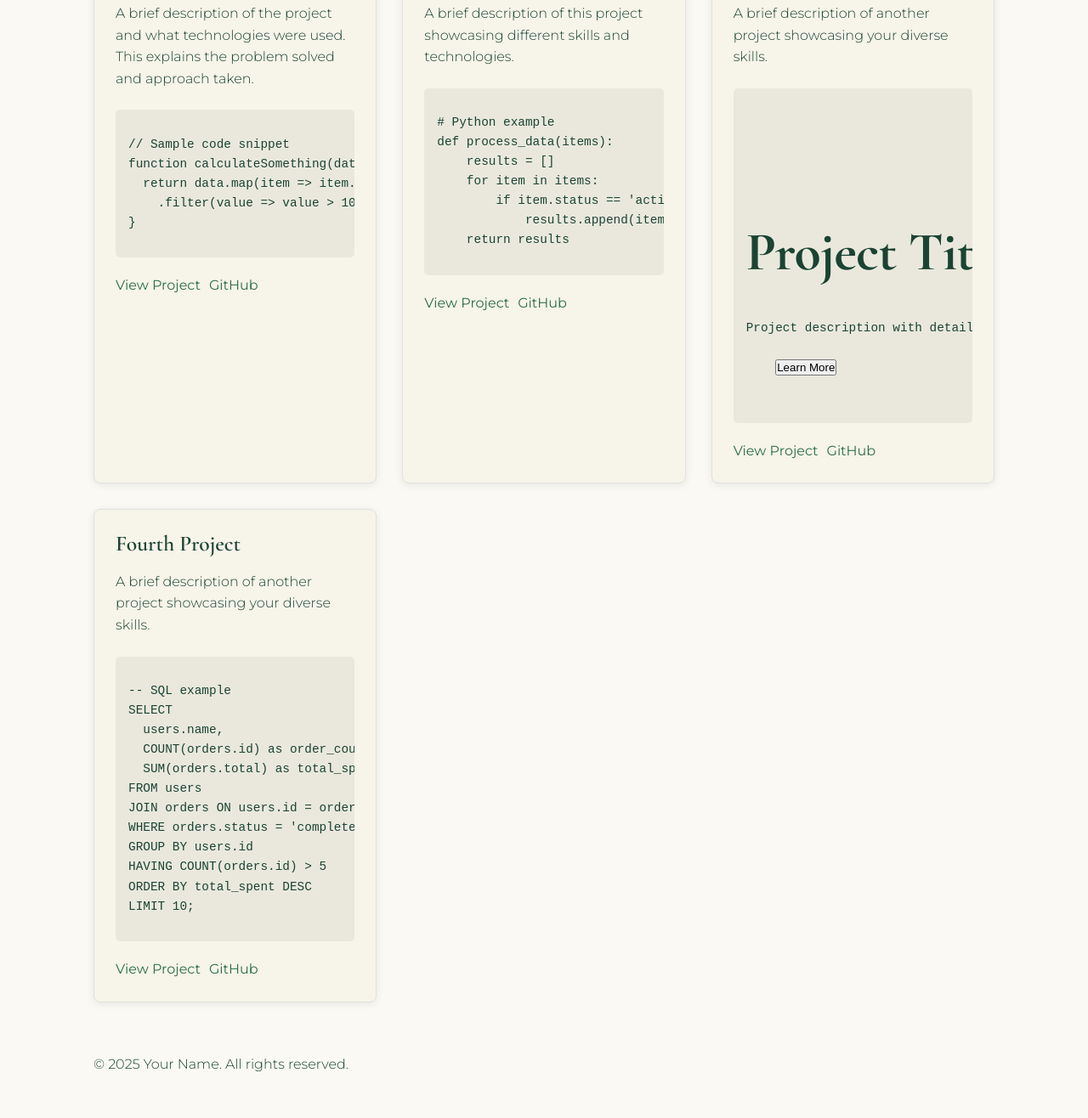
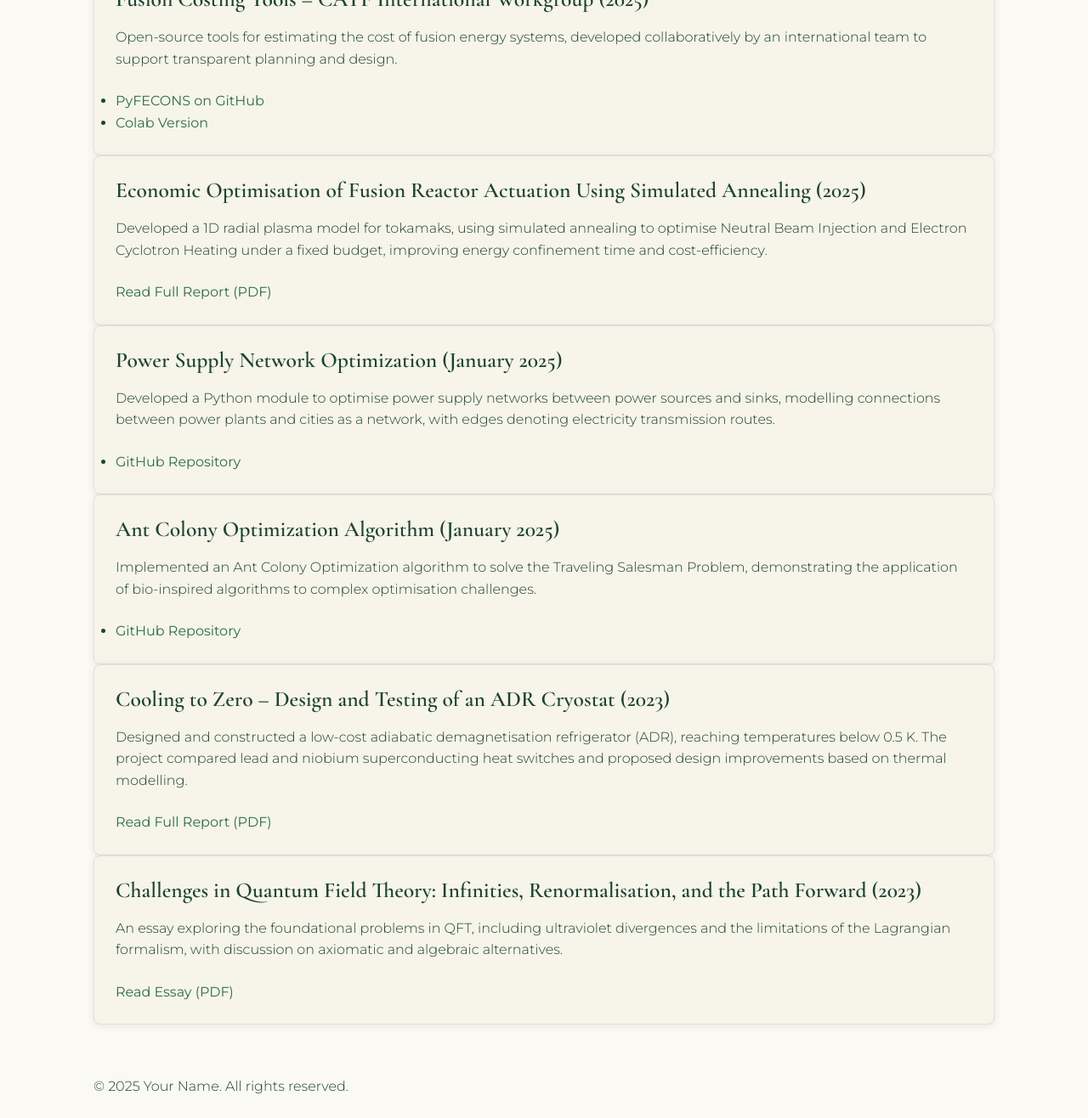
Before and after one commit to Alex-Higg/Alex-Higg.github.io, a plain HTML site: page projects.html in a window 1280 px wide. Shown: the part 482-1798 px from the top of the page at 85% size. Before the commit the page ends 1771 px from the top, so only its background shows below. Drawn offline with nearby package versions, Linux system fonts and the light colour scheme.

Commit message:
Added articles and projects

```diff
--- a/projects.html
+++ b/projects.html
@@ -38,83 +38,50 @@
     <main>
         <section class="container">
             <h2>Projects</h2>
-            <p class="page-intro">Here's a collection of my recent work and projects I've been involved with.</p>
+            <p class="page-intro">A selection of technical and academic projects I've worked on, spanning optimisation, physics, and software development.</p>
 
-            <div class="projects-grid">
+            <div class="projects-list">
                 <article class="project-card">
-                    <h3>Project Name</h3>
-                    <p>A brief description of the project and what technologies were used. This explains the problem solved and approach taken.</p>
-                    <pre><code class="language-javascript">
-// Sample code snippet
-function calculateSomething(data) {
-  return data.map(item => item.value * 2)
-    .filter(value => value > 10);
-}
-                    </code></pre>
-                    <div class="project-links">
-                        <a href="#" class="button">View Project</a>
-                        <a href="#" class="button button-secondary">GitHub</a>
-                    </div>
+                    <h3>Fusion Costing Tools – CATF International Workgroup (2025)</h3>
+                    <p>Open-source tools for estimating the cost of fusion energy systems, developed collaboratively by an international team to support transparent planning and design.</p>
+                    <ul>
+                        <li><a href="https://github.com/Woodruff-Scientific-Ltd/PyFECONS" target="_blank">PyFECONS on GitHub</a></li>
+                        <li><a href="https://github.com/Woodruff-Scientific-Ltd/PyFECONs-GoogleColab" target="_blank">Colab Version</a></li>
+                    </ul>
                 </article>
 
                 <article class="project-card">
-                    <h3>Another Project</h3>
-                    <p>A brief description of this project showcasing different skills and technologies.</p>
-                    <pre><code class="language-python">
-# Python example
-def process_data(items):
-    results = []
-    for item in items:
-        if item.status == 'active':
-            results.append(item.transform())
-    return results
-                    </code></pre>
-                    <div class="project-links">
-                        <a href="#" class="button">View Project</a>
-                        <a href="#" class="button button-secondary">GitHub</a>
-                    </div>
+                    <h3>Economic Optimisation of Fusion Reactor Actuation Using Simulated Annealing (2025)</h3>
+                    <p>Developed a 1D radial plasma model for tokamaks, using simulated annealing to optimise Neutral Beam Injection and Electron Cyclotron Heating under a fixed budget, improving energy confinement time and cost-efficiency.</p>
+                    <a href="Papers/Mathematical_Optimisation (5).pdf" target="_blank">Read Full Report (PDF)</a>
                 </article>
 
                 <article class="project-card">
-                    <h3>Third Project</h3>
-                    <p>A brief description of another project showcasing your diverse skills.</p>
-                    <pre><code class="language-html">
-<!-- HTML example -->
-<section class="hero">
-  <div class="container">
-    <h1>Project Title</h1>
-    <p>Project description with details</p>
-    <button class="cta">Learn More</button>
-  </div>
-</section>
-                    </code></pre>
-                    <div class="project-links">
-                        <a href="#" class="button">View Project</a>
-                        <a href="#" class="button button-secondary">GitHub</a>
-                    </div>
+                    <h3>Power Supply Network Optimization (January 2025)</h3>
+                    <p>Developed a Python module to optimise power supply networks between power sources and sinks, modelling connections between power plants and cities as a network, with edges denoting electricity transmission routes.</p>
+                    <ul>
+                        <li><a href="https://github.com/Detriatis/hackthon_project" target="_blank">GitHub Repository</a></li>
+                    </ul>
                 </article>
 
                 <article class="project-card">
-                    <h3>Fourth Project</h3>
-                    <p>A brief description of another project showcasing your diverse skills.</p>
-                    <pre><code class="language-sql">
--- SQL example
-SELECT
-  users.name,
-  COUNT(orders.id) as order_count,
-  SUM(orders.total) as total_spent
-FROM users
-JOIN orders ON users.id = orders.user_id
-WHERE orders.status = 'completed'
-GROUP BY users.id
-HAVING COUNT(orders.id) > 5
-ORDER BY total_spent DESC
-LIMIT 10;
-                    </code></pre>
-                    <div class="project-links">
-                        <a href="#" class="button">View Project</a>
-                        <a href="#" class="button button-secondary">GitHub</a>
-                    </div>
+                    <h3>Ant Colony Optimization Algorithm (January 2025)</h3>
+                    <p>Implemented an Ant Colony Optimization algorithm to solve the Traveling Salesman Problem, demonstrating the application of bio-inspired algorithms to complex optimisation challenges.</p>
+                    <ul>
+                        <li><a href="https://github.com/JacobCummins/Ants" target="_blank">GitHub Repository</a></li>
+                    </ul>
+                </article>
+
+                <article class="project-card">
+                    <h3>Cooling to Zero – Design and Testing of an ADR Cryostat (2023)</h3>
+                    <p>Designed and constructed a low-cost adiabatic demagnetisation refrigerator (ADR), reaching temperatures below 0.5 K. The project compared lead and niobium superconducting heat switches and proposed design improvements based on thermal modelling.</p>
+                    <a href="Papers/A_Higginbottom_Cooling_to_Zero.pdf" target="_blank">Read Full Report (PDF)</a>
+                </article>
+
+                <article class="project-card">
+                    <h3>Challenges in Quantum Field Theory: Infinities, Renormalisation, and the Path Forward (2023)</h3>
+                    <p>An essay exploring the foundational problems in QFT, including ultraviolet divergences and the limitations of the Lagrangian formalism, with discussion on axiomatic and algebraic alternatives.</p>
+                    <a href="Papers/A_Higginbottom_Foundations_Essay.pdf" target="_blank">Read Essay (PDF)</a>
                 </article>
             </div>
         </section>
```
Also changed, not shown: articles.html (+12 -22 lines), index.html (+1 -1 lines), Images/profile_pic.jpg, 3 other files.
